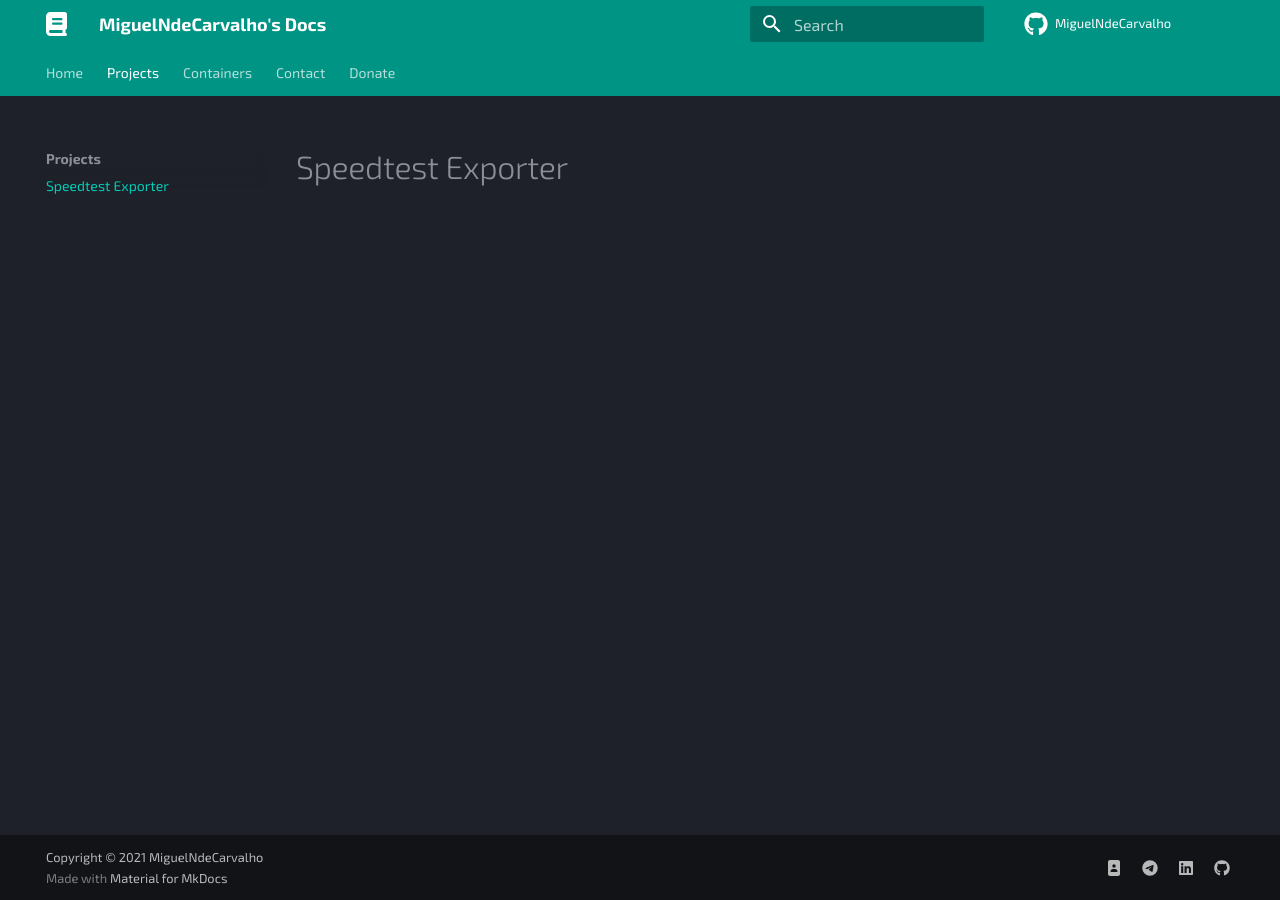
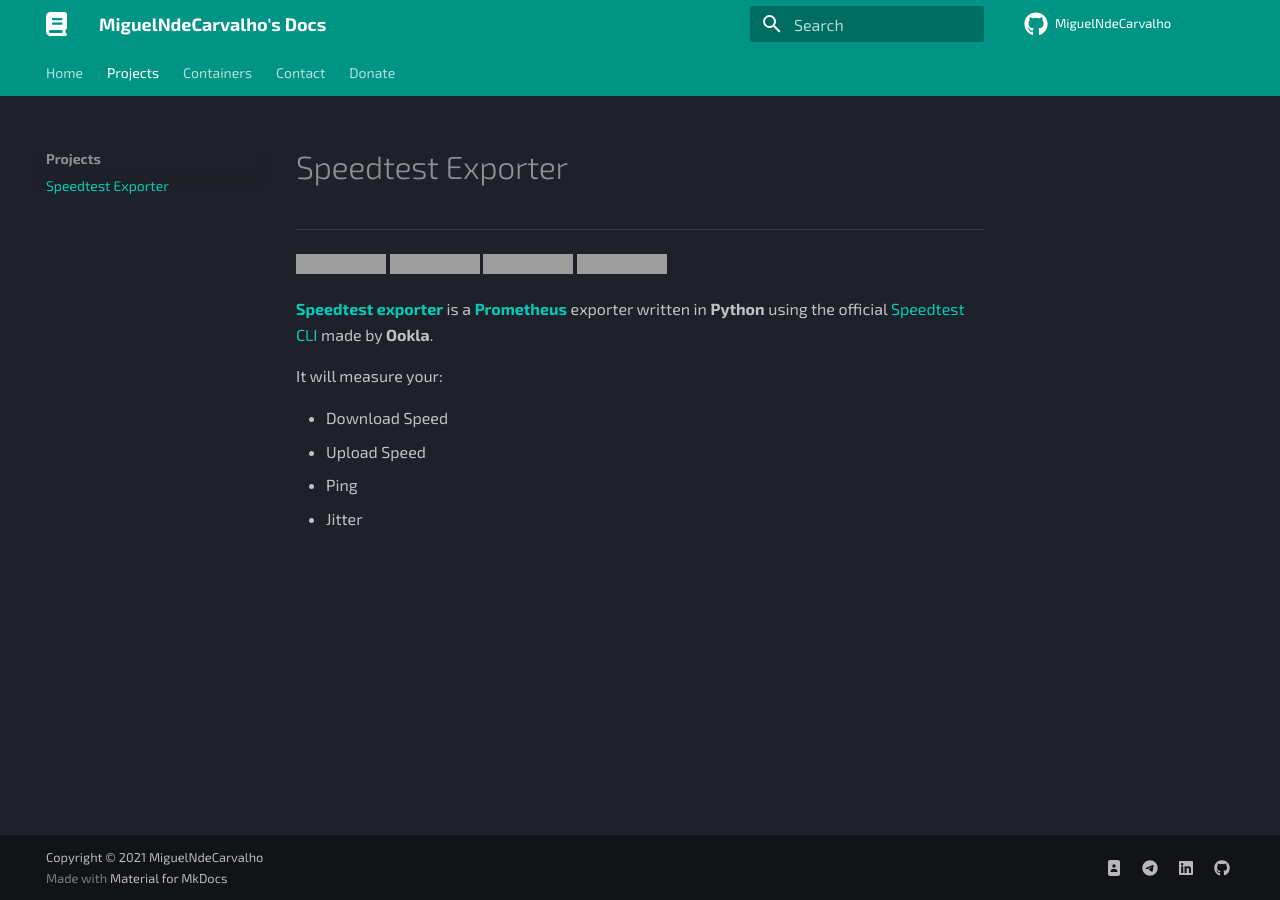
Before and after one commit to MiguelNdeCarvalho/mike-docs, an MkDocs documentation site: the page built from docs/projects/speedtest-exporter.md, in a window 1280 px wide. Built offline with MkDocs 1.6.1 and Material for MkDocs 9.7.7, drawn with Linux system fonts in a browser that asks for light colours; grey boxes are pictures that could not be loaded.

Commit message:
speedtest-exporter.md: Add header

```diff
--- a/docs/projects/speedtest-exporter.md
+++ b/docs/projects/speedtest-exporter.md
@@ -1 +1,22 @@
 # Speedtest Exporter
+---
+
+![GitHub release (latest by date)](https://img.shields.io/github/v/release/miguelndecarvalho/speedtest-exporter?color=%23009485&label=Latest%20Release&logo=github&style=for-the-badge)
+![GitHub Repo stars](https://img.shields.io/github/stars/miguelndecarvalho/speedtest-exporter?color=%23009485&label=repo%20stars&logo=github&style=for-the-badge)
+![Docker Pulls](https://img.shields.io/docker/pulls/miguelndecarvalho/speedtest-exporter?color=%23009485&logo=docker&logoColor=%23ffffffff&style=for-the-badge)
+![GitHub Workflow Status](https://img.shields.io/github/workflow/status/miguelndecarvalho/speedtest-exporter/Release%20Docker%20Image%20with%20new%20Tag?color=%23009485&logo=github&style=for-the-badge)
+
+
+[**Speedtest exporter**][1] is a [**Prometheus**][2] exporter written in **Python** using the official [Speedtest CLI][1] made by **Ookla**.
+
+It will measure your:
+
+- Download Speed
+- Upload Speed
+- Ping
+- Jitter
+
+
+[1]: https://github.com/MiguelNdeCarvalho/speedtest-exporter
+[2]: https://prometheus.io/
+[3]: https://www.speedtest.net/apps/cli
```
